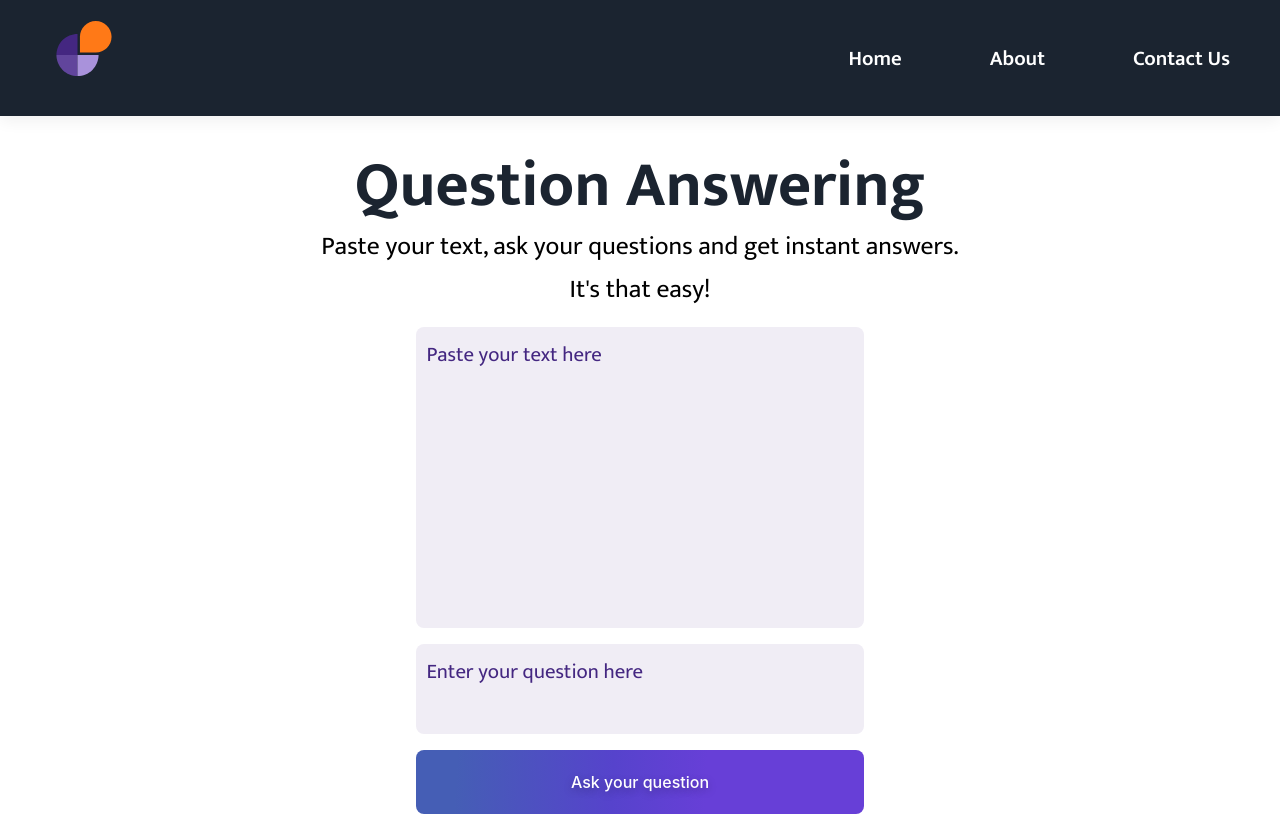
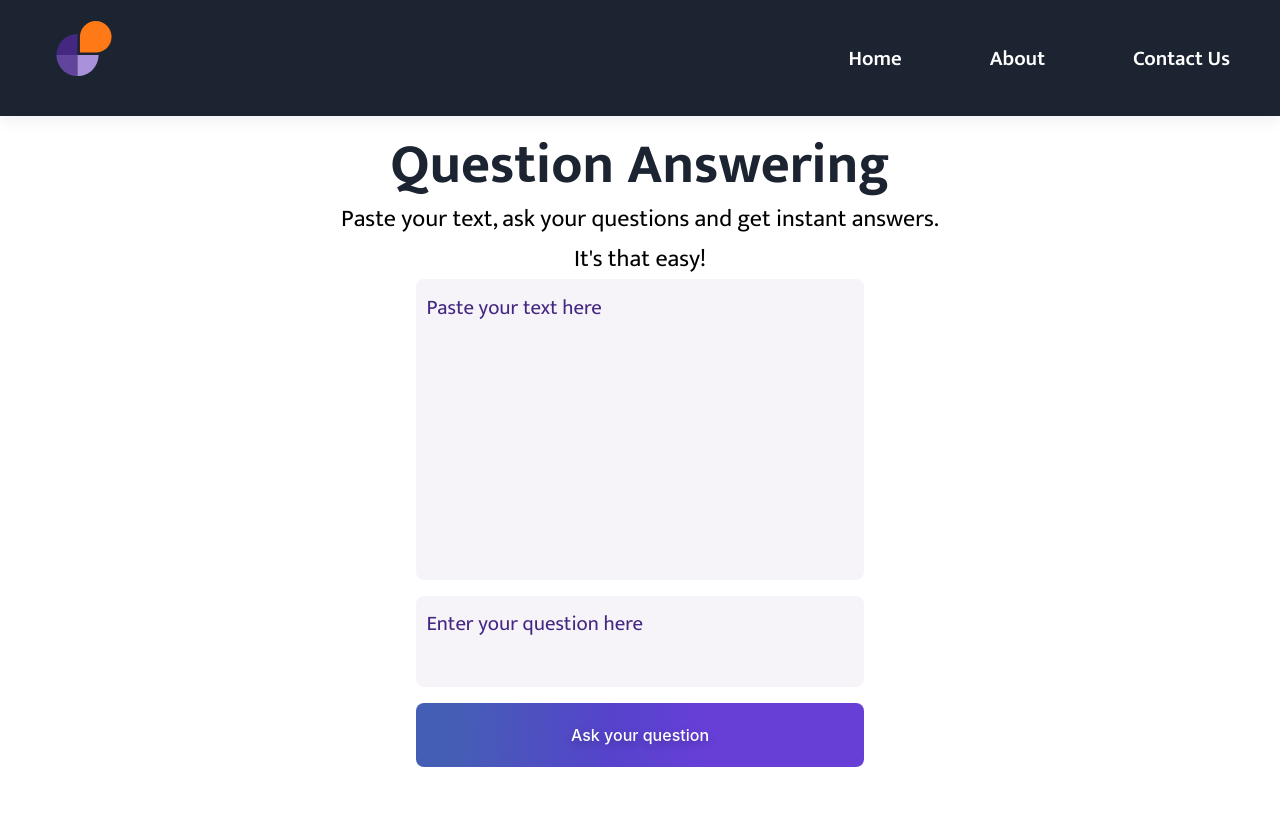
Before and after one commit to MaryFili/QAWebApp, a React (Vite) app: page / in a window 1280 px wide. Built offline with nearby package versions, Linux system fonts and the light colour scheme; no server answers.

Commit message:
final styling

```diff
--- a/src/pages/Home.jsx
+++ b/src/pages/Home.jsx
@@ -65,9 +65,11 @@ export default function Home() {
         <Form question={question} passage={passage} setQuestion={setQuestion} setPassage={setPassage} getAnswer={getAnswer} />
 
         {isLoading && <Loader />}
+
         {answer && (
           <Answer answer={answer} />
         )}
+
         <Errors isError={isError} textError={textError} />
 
       </div>
--- a/src/styles/Answer.scss
+++ b/src/styles/Answer.scss
@@ -1,16 +1,18 @@
 .answer-container {
     width: 60%;
-    margin-top: 1em;
-    margin-bottom: 2em;
+    margin-top: .5em;
+
 
     h2 {
+
         font-size: 1.3rem;
     }
 
     .answer {
+        margin-top: .5em;
         padding: .5em;
         border-radius: 8px;
-        background-color: #f0edf5;
+        background-color: #eeeeee52;
         box-shadow: rgba(80, 63, 205, 0.5) 0 1px 10px;
 
 
@@ -32,7 +34,7 @@
         }
 
         .answer {
-            padding: 1em;
+            padding: 2em .5em;
 
             p {
                 font-size: 1.3rem;
--- a/src/styles/Form.scss
+++ b/src/styles/Form.scss
@@ -1,5 +1,5 @@
 .form {
-    margin-top: 1em;
+
     width: 60%;
     display: flex;
     flex-direction: column;
@@ -11,7 +11,7 @@
         font-size: 1rem;
         outline: none;
         border: none;
-        background: #f0edf5;
+        background: #f0edf596;
         border-radius: 8px;
     }
 
--- a/src/styles/Heading.scss
+++ b/src/styles/Heading.scss
@@ -1,6 +1,6 @@
 .heading-container {
     width: 60%;
-    margin-top: 2em;
+    margin-top: 1em;
     display: flex;
     flex-direction: column;
     align-items: center;
@@ -16,7 +16,6 @@
 
     .sub-heading {
         font-size: 1.3rem;
-        gap: .2em;
 
         span {
 
@@ -30,11 +29,11 @@
 
     .heading-container {
         .main-heading {
-            font-size: 4rem;
+            font-size: 3.5rem;
         }
 
         .sub-heading {
-            font-size: 1.6rem;
+            font-size: 1.5rem;
             gap: .5em;
 
         }
--- a/src/styles/Navbar.scss
+++ b/src/styles/Navbar.scss
@@ -25,9 +25,9 @@
         gap: 3em;
         position: fixed;
         background-color: #442781;
-        top: 95px;
+        top: 115px;
         right: 0px;
-        width: 300px;
+        width: 310px;
         height: 100vh;
         box-shadow: 0 40px 60px rgba(0, 0, 0, 0.1);
         padding: 40px 0 0 10px;
```
